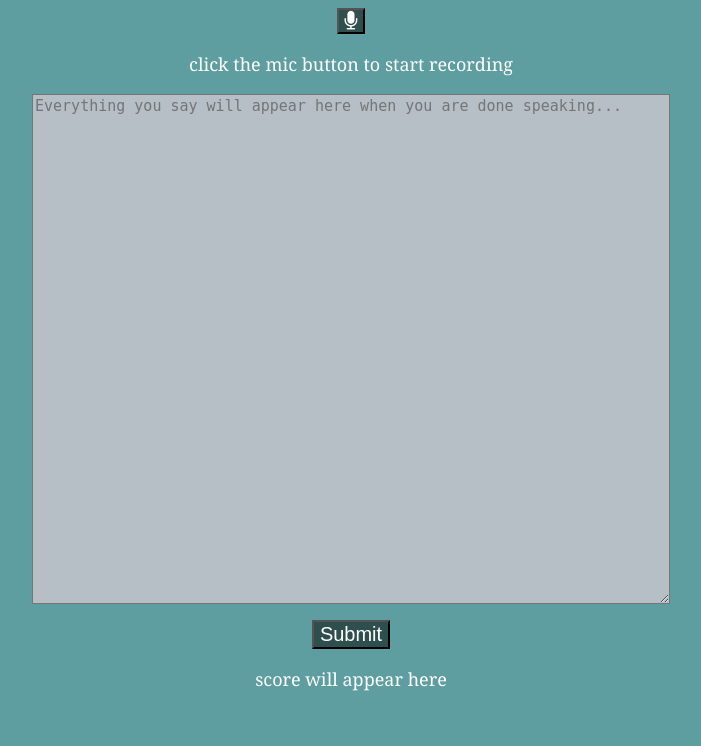
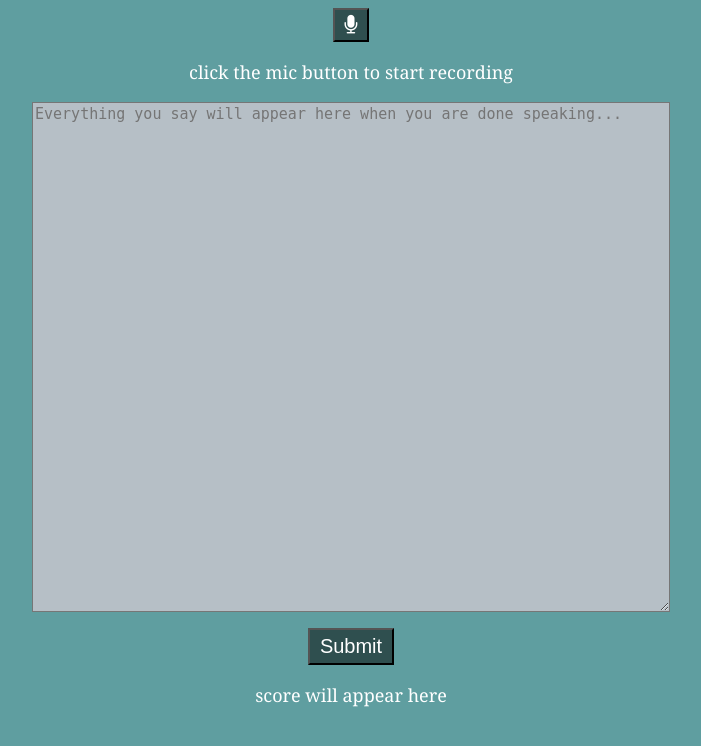
Before and after one commit to ajayRaghav37/SpeechAccuracy, a Django app: page /test/ in a window 1280 px wide. Shown: the top 746 px of the page, without its empty margins (289-990 px from the left). Run offline with Django 3.2, Linux system fonts and the light colour scheme.

Commit message:
Minor style

```diff
--- a/hello/templates/hello/test.html
+++ b/hello/templates/hello/test.html
@@ -15,6 +15,7 @@
         }
         button{
             display: flex;
+            padding: 5px 10px;
             margin: auto;
             background-color: #2F4F4F;
             font-size: 20px;
```
